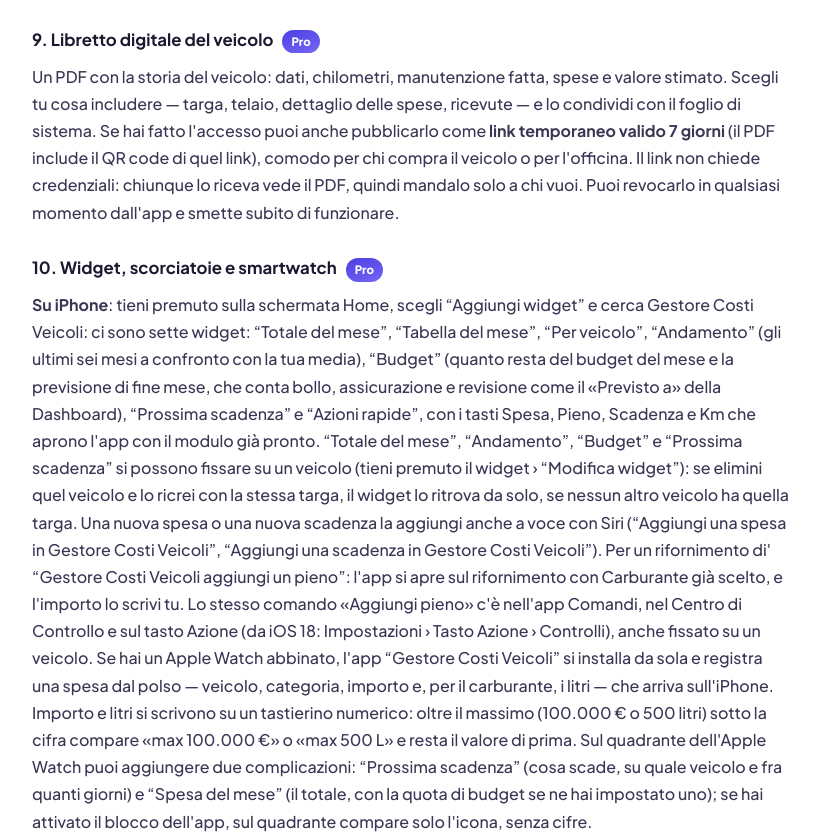
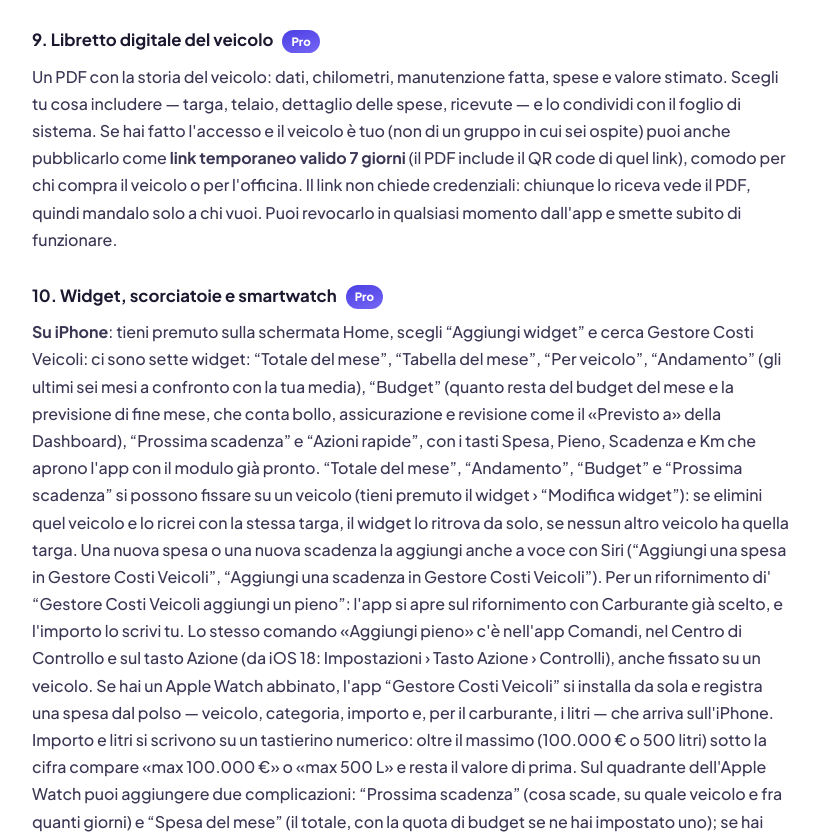
Before and after one commit to IlBaffoDev/Sito-Web-Personale, a plain HTML site: page progetti/gestore-costi-veicoli-supporto.html in a window 1280 px wide. Shown: the part 5345-6177 px from the top of the page, without its empty margins (228-1047 px from the left). Drawn offline with Linux system fonts and the light colour scheme.

Commit message:
Supporto GCV: il link temporaneo del libretto lo crea solo chi possiede il veicolo (1.0.7)

```diff
--- a/progetti/gestore-costi-veicoli-supporto.html
+++ b/progetti/gestore-costi-veicoli-supporto.html
@@ -189,7 +189,7 @@
 <h3>9. Libretto digitale del veicolo <span class="pro-badge">Pro</span></h3>
 <div class="step">
   <div class="step-body">
-    <p>Un PDF con la storia del veicolo: dati, chilometri, manutenzione fatta, spese e valore stimato. Scegli tu cosa includere — targa, telaio, dettaglio delle spese, ricevute — e lo condividi con il foglio di sistema. Se hai fatto l'accesso puoi anche pubblicarlo come <strong>link temporaneo valido 7 giorni</strong> (il PDF include il QR code di quel link), comodo per chi compra il veicolo o per l'officina. Il link non chiede credenziali: chiunque lo riceva vede il PDF, quindi mandalo solo a chi vuoi. Puoi revocarlo in qualsiasi momento dall'app e smette subito di funzionare.</p>
+    <p>Un PDF con la storia del veicolo: dati, chilometri, manutenzione fatta, spese e valore stimato. Scegli tu cosa includere — targa, telaio, dettaglio delle spese, ricevute — e lo condividi con il foglio di sistema. Se hai fatto l'accesso e il veicolo è tuo (non di un gruppo in cui sei ospite) puoi anche pubblicarlo come <strong>link temporaneo valido 7 giorni</strong> (il PDF include il QR code di quel link), comodo per chi compra il veicolo o per l'officina. Il link non chiede credenziali: chiunque lo riceva vede il PDF, quindi mandalo solo a chi vuoi. Puoi revocarlo in qualsiasi momento dall'app e smette subito di funzionare.</p>
   </div>
 </div>
 
```
